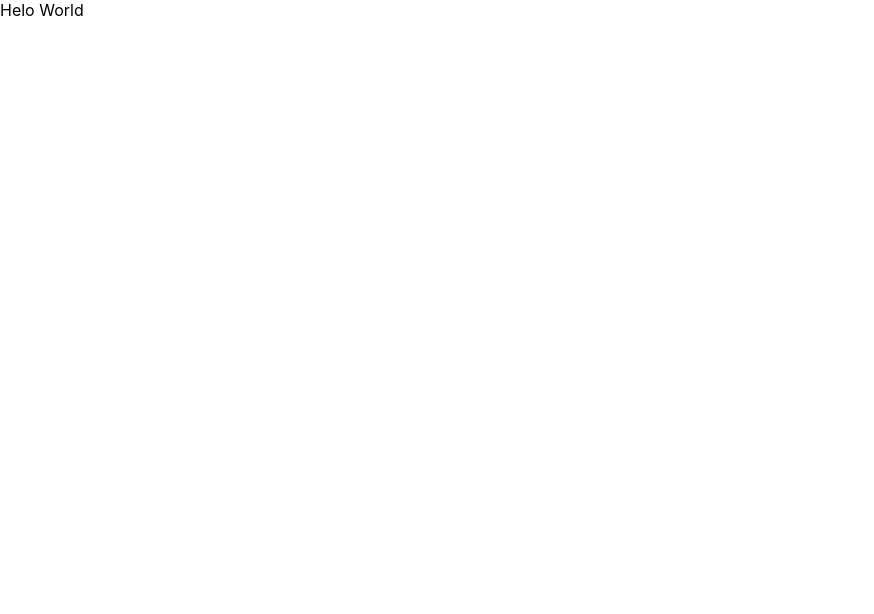
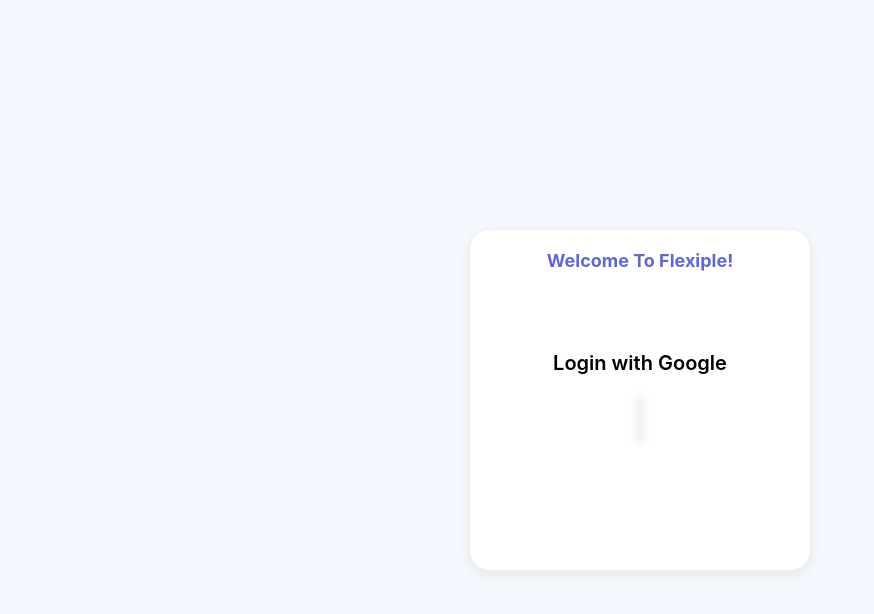
Before and after one commit to sonushahuji4/Comment-System-Frontend, a React (Create React App) app: page / in a window 1280 px wide. Shown: the top 614 px of the page, without its empty margins (0-874 px from the left). Built offline with nearby package versions, Linux system fonts and the light colour scheme.

Commit message:
added user login feature to the application

```diff
--- a/package.json
+++ b/package.json
@@ -3,6 +3,7 @@
   "version": "0.1.0",
   "private": true,
   "dependencies": {
+    "@react-oauth/google": "^0.6.1",
     "@testing-library/jest-dom": "^5.16.5",
     "@testing-library/react": "^13.4.0",
     "@testing-library/user-event": "^13.5.0",
@@ -10,9 +11,11 @@
     "@types/node": "^16.18.11",
     "@types/react": "^18.0.27",
     "@types/react-dom": "^18.0.10",
+    "jwt-decode": "^3.1.2",
     "react": "^18.2.0",
     "react-dom": "^18.2.0",
     "react-scripts": "5.0.1",
+    "sass": "^1.58.0",
     "typescript": "^4.9.5",
     "web-vitals": "^2.1.4"
   },
@@ -39,5 +42,8 @@
       "last 1 firefox version",
       "last 1 safari version"
     ]
+  },
+  "devDependencies": {
+    "scss": "^0.2.4"
   }
 }
--- a/src/App.tsx
+++ b/src/App.tsx
@@ -1,9 +1,23 @@
 import './styles/App.scss';
+import { useContext } from 'react';
+import LoginPage from './components/shared/loginPage';
+import Home from './components/shared/home';
+import { GoogleOAuthProvider } from '@react-oauth/google';
 
 const App = () => {
+  const clientId = '894720398292-60h39t5cbgnk1ens4p7p21mtgrb3fmk9.apps.googleusercontent.com';
+  const credential: any = JSON.parse(sessionStorage.getItem("customer") || '{}');
+
   return (
     <div className="App">
-      {"Helo World"}
+      {
+        credential?.isLoggedIn ?
+          <Home></Home>
+        :
+        <GoogleOAuthProvider clientId={clientId}>
+          <LoginPage></LoginPage>
+        </GoogleOAuthProvider>
+      }
     </div>
   );
 }
--- /dev/null
+++ b/src/components/shared/home.tsx
@@ -0,0 +1,9 @@
+const Home = () => {
+    return (
+        <div className="home">
+            {"Home Page"}
+        </div>
+    )
+}
+
+export default Home;
--- /dev/null
+++ b/src/components/shared/loginPage.tsx
@@ -0,0 +1,32 @@
+import { GoogleLogin } from "@react-oauth/google";
+import useLogin from "../../hooks/useLogin";
+import { welcomeText, signUpText } from "../../constants/constant";
+
+const LoginPage = () => {
+    const { onLoginSuccess,onLoginError } = useLogin()
+
+    return (
+        <div className="login-container">
+            <div className="modal">
+                <div className="modal-content">
+                    <div className="welcome-title">
+                        <span>{welcomeText}</span>
+                    </div>
+                    <div className="google-login">
+                        <div className="sign-up-title">
+                            <span>{signUpText}</span>
+                        </div>
+                        <div className="login-bar">
+                            <GoogleLogin
+                                onSuccess={onLoginSuccess}
+                                onError={onLoginError}
+                            />
+                        </div>
+                    </div>
+                </div>
+            </div>
+        </div>
+    )
+}
+
+export default LoginPage;
--- /dev/null
+++ b/src/constants/constant.ts
@@ -0,0 +1,2 @@
+export const welcomeText = "Welcome To Flexiple!";
+export const signUpText = "Login with Google";
--- a/src/context/actions.ts
+++ b/src/context/actions.ts
@@ -1,2 +1 @@
-export const AUTHOR_DETAILS = 'AUTHOR_DETAILS';
-export const USERS_LIST = 'USERS_LIST';
+export const CUSTOMER = 'CUSTOMER';
--- a/src/context/reducer.ts
+++ b/src/context/reducer.ts
@@ -1,29 +1,21 @@
 import * as actions from './actions';
 
 export const initialState = {
-    authorDetails : {
-        userId : null,
+    customer : {
+        customerId : null,
         name : null,
         email : null,
-        email_verified : false,
         picture: null
-    },
-    usersContactList : []
+    }
 };
 
 export const reducer = (state: any, action: any) => {
     switch(action.type) {
-        case actions.AUTHOR_DETAILS:
+        case actions.CUSTOMER:
             return {
                 ...state,
-                authorDetails:action.payload.user,
-                usersContactList: action.payload.userList
+                customer:action.payload.customer
         }
-        case actions.USERS_LIST:
-            return {
-                ...state,
-                usersContactList: action.payload
-            }
         default: {
             return state;
         }
--- /dev/null
+++ b/src/hooks/useLogin.ts
@@ -0,0 +1,35 @@
+
+import { useContext } from 'react';
+import jwt_decode from "jwt-decode";
+import { GlobalDispatchContext } from '../context/GlobalContextProvider';
+import { CUSTOMER } from '../context/actions';
+const useLogin = () => {
+    const dispatch: any = useContext(GlobalDispatchContext);
+    const onLoginSuccess = async (res: any) => {
+        const decodeCredential: any = jwt_decode(res.credential);
+        const credential = {
+            customerId : decodeCredential.sub,
+            name : decodeCredential.name,
+            email : decodeCredential.email,
+            picture: decodeCredential.picture,
+            isLoggedIn: true
+        }
+        dispatch({
+            type : CUSTOMER,
+            payload : {customer : credential}
+        });
+
+        sessionStorage.setItem("customer",JSON.stringify(credential));
+    }
+
+    const onLoginError = () => {
+        throw ({err:'Login failed'});
+    }
+
+    return {
+        onLoginSuccess,
+        onLoginError
+    }
+}
+
+export default useLogin;
--- a/src/styles/App.scss
+++ b/src/styles/App.scss
@@ -0,0 +1,7 @@
+.App{
+    display: flex;
+    width: 100%;
+    height: 100%;
+
+    @import './components//loginPage.scss';
+}
--- /dev/null
+++ b/src/styles/components/loginPage.scss
@@ -0,0 +1,62 @@
+.login-container{
+    display: flex;
+    position: fixed;
+    z-index: 1;
+    left: 0;
+    top: 0;
+    width: 100%;
+    height: 100%;
+    overflow: auto;
+    background-color: rgb(245, 249, 255);
+    justify-content: center;
+    align-items: center;
+
+    .modal{
+        margin: 15% auto;
+        padding: 20px;
+        width: 300px;
+        height: 300px;
+        z-index: 4;
+        background-color: rgb(255, 255, 255);
+        border-radius: 20px;
+        box-shadow: rgb(237 237 237) 0px 4px 8px 4px;
+        display: flex;
+        justify-content: center;
+        align-items: center;
+
+        .modal-content{
+            display: flex;
+            flex-direction: column;
+            align-items: center;
+            width: 100%;
+            height: 100%;
+
+            .welcome-title{
+                display: flex;
+                align-items: center;
+                justify-content: center;
+                font-size: 18px;
+                font-weight: 700;
+                color: #6066D6;
+            }
+            .google-login{
+                display: flex;
+                flex-direction: column;
+                align-items: center;
+                justify-content: center;
+                top: 80px;
+                position: relative;
+                gap: 20px;
+
+                .sign-up-title{
+                    font-size: 20px;
+                    font-weight: 600;
+                }
+                .login-bar{
+                    background-color: #ffffff;
+                    box-shadow: rgb(237 237 237) 0px 4px 8px 4px;
+                }
+            }
+        }
+    }
+}
```
Also changed, not shown: src/components/shared/errorPage.tsx (added, +10 -0 lines).
